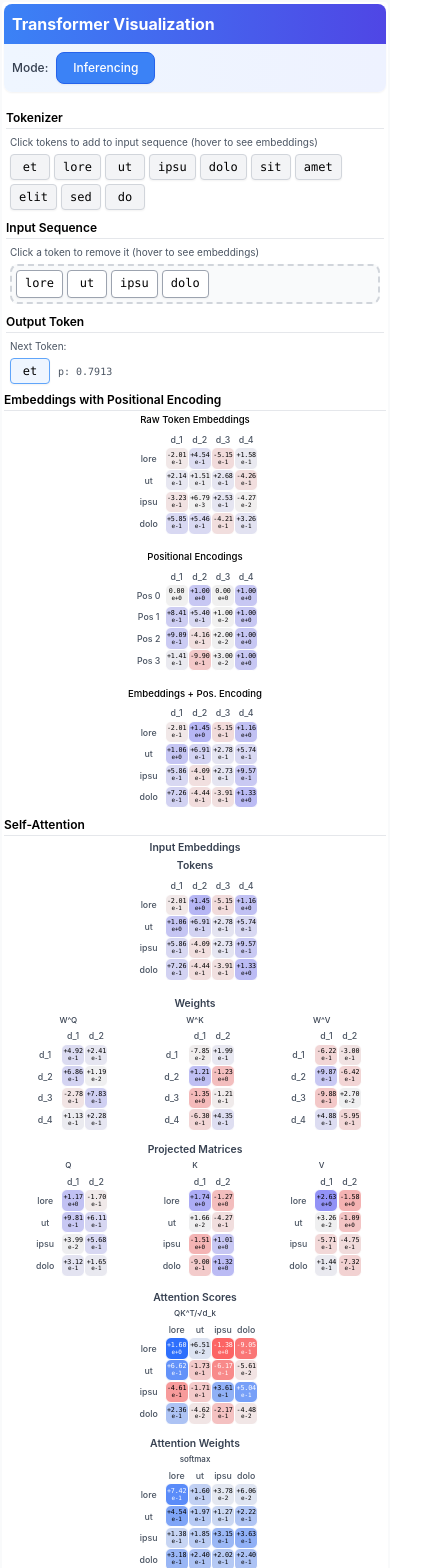
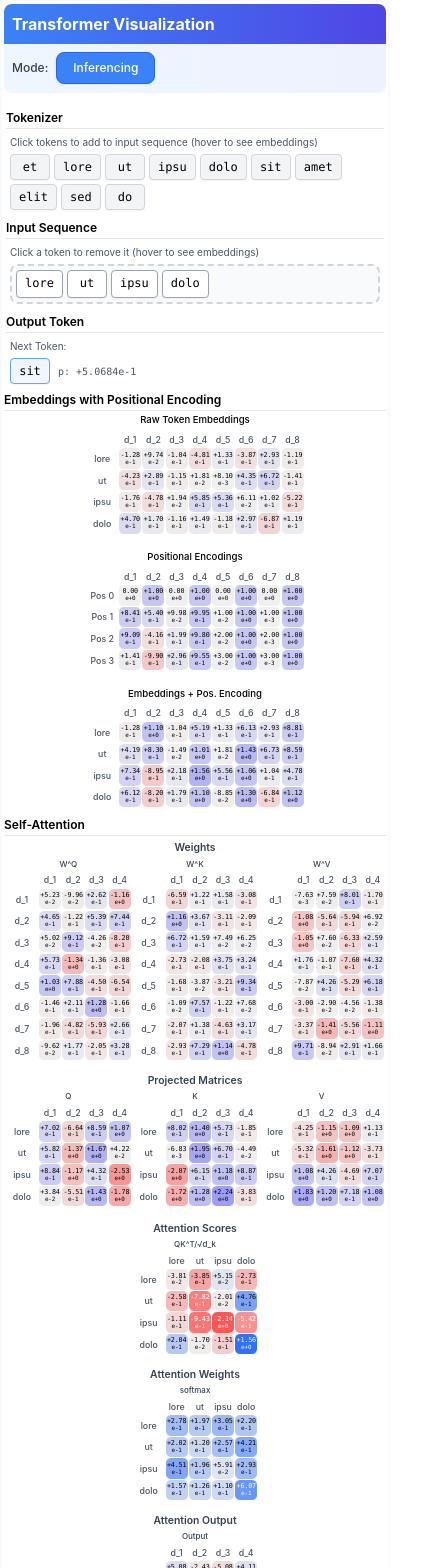
Before and after one commit to niembro64/transformer_visual, a React (Create React App) app: page / in a window 390 px wide. Shown: the top 1568 px of the page, 436 px wide, since content can reach past the window. Built offline with nearby package versions, Linux system fonts and the light colour scheme.

Commit message:
lets try graph

```diff
--- a/src/App.tsx
+++ b/src/App.tsx
@@ -1,12 +1,10 @@
-import React, { useCallback, useEffect, useMemo, useState } from 'react';
+import { useCallback, useEffect, useMemo, useState } from 'react';
 import './App.css';
 import AttentionHead from './components/AttentionHead';
 import FeedForward from './components/FeedForward';
 import MatrixDisplay from './components/MatrixDisplay';
 import {
   addPositionalEncodings,
-  applyRandomWalk,
-  applyRandomWalkToVector,
   generatePositionalEncodings,
   generateSampleAttentionWeights,
   generateSampleEmbeddings,
@@ -14,26 +12,32 @@ import {
   isPortraitOrientation,
   relu,
   vectorDotProduct,
-  mseLoss,
-  mseGradient,
-  updateWeights,
-  updateVectorWeights,
 } from './utils/matrixOperations';
 
+export type HistoryEntry = {
+  loss: number;
+  targetToken: string;
+  predictedToken: string;
+  targetProb: string;
+};
+
 // Training configuration constants
-const LEARNING_RATE = 0.01; // Reduced from 0.1 for more stable training
+const LEARNING_RATE = 0.001; // Reduced from 0.1 for more stable training
 const TRAINING_INTERVAL_MS = 1; // Update every 200ms (5 times per second) instead of 1000ms
+const EXPONENTIAL_DECIMALS = 4; // Number of decimal places for exponential values
+const DIM_EMBEDDING = isPortraitOrientation() ? 8 : 8; // Dimension of embeddings (d_model)
+const DIM_ATTENTION_HEAD = isPortraitOrientation() ? 4 : 4; // Dimension of attention heads (d_k = d_v = d_model / num_heads)
+const DIM_MLP_HIDDEN = 6; // Dimension of MLP hidden layer (d_ff = 8, typically 4x d_model)
 
 function App() {
   // Fixed dimension values
-  const embeddingDim = isPortraitOrientation() ? 4 : 8; // Dimension of embeddings (d_model)
-  const attentionHeadDim = isPortraitOrientation() ? 2 : 4; // Dimension of attention heads (d_k = d_v = d_model / num_heads)
-  const mlpHiddenDim = 4; // Dimension of MLP hidden layer (d_ff = 8, typically 4x d_model)
 
   // Training mode - determines if dropout is applied and weights are updated
   const [trainingMode, setTrainingMode] = useState(false);
   // Target output token for training (what we're trying to predict)
   const [targetTokenIndex, setTargetTokenIndex] = useState<number | null>(null);
+
+  const [history, setHistory] = useState<HistoryEntry[]>([]); // History of training logs
 
   // Vocabulary of 25 common words
   // eslint-disable-next-line react-hooks/exhaustive-deps
@@ -52,7 +56,7 @@ function App() {
 
   // Generate vocabulary embeddings - mutable state
   const [vocabularyEmbeddings, setVocabularyEmbeddings] = useState(() =>
-    generateSampleEmbeddings(vocabularyWords.length, embeddingDim)
+    generateSampleEmbeddings(vocabularyWords.length, DIM_EMBEDDING)
   );
 
   // Track selected tokens (indices into vocabulary)
@@ -74,15 +78,15 @@ function App() {
 
   // Generate positional encodings - regenerate when embedding dimension changes
   const [positionalEncodings, setPositionalEncodings] = useState(() =>
-    generatePositionalEncodings(maxSeqLength, embeddingDim)
+    generatePositionalEncodings(maxSeqLength, DIM_EMBEDDING)
   );
 
   // Update positional encodings when dimensions change
   useEffect(() => {
     setPositionalEncodings(
-      generatePositionalEncodings(maxSeqLength, embeddingDim)
+      generatePositionalEncodings(maxSeqLength, DIM_EMBEDDING)
     );
-  }, [maxSeqLength, embeddingDim]);
+  }, [maxSeqLength, DIM_EMBEDDING]);
 
   // Get embeddings for selected tokens
   const rawEmbeddings = useMemo(() => {
@@ -92,9 +96,9 @@ function App() {
   // Update vocabulary embeddings when dimension changes
   useEffect(() => {
     setVocabularyEmbeddings(
-      generateSampleEmbeddings(vocabularyWords.length, embeddingDim)
+      generateSampleEmbeddings(vocabularyWords.length, DIM_EMBEDDING)
     );
-  }, [embeddingDim]);
+  }, [DIM_EMBEDDING]);
 
   // Apply positional encodings to embeddings
   const embeddings = useMemo(
@@ -189,13 +193,6 @@ function App() {
           const loss = -Math.log(Math.max(targetProb, 1e-7)); // Avoid log(0)
           setTrainingLoss(loss);
 
-          // Gradient for cross-entropy with softmax
-          // For the correct class: gradient = predicted_prob - 1
-          // For other classes: gradient = predicted_prob
-          const gradients = probabilities.map((prob, idx) =>
-            idx === targetTokenIndex ? prob - 1 : prob
-          );
-
           // Convert gradient to embedding space
           // We need to push the output embedding towards the target embedding
           const targetEmbedding = vocabularyEmbeddings[targetTokenIndex];
@@ -203,16 +200,22 @@ function App() {
             (val, i) => val - targetEmbedding[i]
           );
 
-          // Debug logging
           const predictedTokenIndex = dotProducts.indexOf(
             Math.max(...dotProducts)
           );
-          console.log('Training update:', {
-            loss: loss.toFixed(4),
+
+          const historyItem: HistoryEntry = {
+            loss: loss,
             targetToken: vocabularyWords[targetTokenIndex],
             predictedToken: vocabularyWords[predictedTokenIndex],
-            targetProb: targetProb.toFixed(4),
-            LEARNING_RATE,
+            targetProb: targetProb.toFixed(EXPONENTIAL_DECIMALS),
+          };
+
+          // Add to history
+          setHistory((prev: HistoryEntry[]) => {
+            const newHistory = [...prev, historyItem];
+            // Limit history to last 100 entries
+            return newHistory.slice(-1000);
           });
 
           // Apply gradient-based updates to all layers
@@ -388,27 +391,31 @@ function App() {
 
   // Sample data generation for attention weights - regenerate when dimensions change
   const [attentionWeights, setAttentionWeights] = useState(() =>
-    generateSampleAttentionWeights(embeddingDim, attentionHeadDim)
+    generateSampleAttentionWeights(DIM_EMBEDDING, DIM_ATTENTION_HEAD)
   );
 
   // Update attention weights when dimensions change
   useEffect(() => {
     setAttentionWeights(
-      generateSampleAttentionWeights(embeddingDim, attentionHeadDim)
+      generateSampleAttentionWeights(DIM_EMBEDDING, DIM_ATTENTION_HEAD)
     );
-  }, [embeddingDim, attentionHeadDim]);
+  }, [DIM_EMBEDDING, DIM_ATTENTION_HEAD]);
 
   // Generate MLP weights that are compatible with attention head output dimensions
   const [mlpWeights, setMlpWeights] = useState(() =>
-    generateSampleMLPWeights(embeddingDim, mlpHiddenDim, attentionHeadDim)
+    generateSampleMLPWeights(DIM_EMBEDDING, DIM_MLP_HIDDEN, DIM_ATTENTION_HEAD)
   );
 
   // Update MLP weights when dimensions change
   useEffect(() => {
     setMlpWeights(
-      generateSampleMLPWeights(embeddingDim, mlpHiddenDim, attentionHeadDim)
+      generateSampleMLPWeights(
+        DIM_EMBEDDING,
+        DIM_MLP_HIDDEN,
+        DIM_ATTENTION_HEAD
+      )
     );
-  }, [embeddingDim, mlpHiddenDim, attentionHeadDim]);
+  }, [DIM_EMBEDDING, DIM_MLP_HIDDEN, DIM_ATTENTION_HEAD]);
 
   // No need for these functions anymore - handled by drag and drop
 
@@ -446,9 +453,9 @@ function App() {
 
   const initialElement: ElementObject | null = useMemo(() => {
     // Initialize selectedElement to the second-to-last token's 4th embedding
-    if (selectedTokenIndices.length > 0 && embeddingDim > 0) {
+    if (selectedTokenIndices.length > 0 && DIM_EMBEDDING > 0) {
       const tokenIndex = Math.max(0, selectedTokenIndices.length - 2); // Second-to-last token
-      const embIndex = Math.min(3, embeddingDim - 1); // 4th embedding (index 3) or last if fewer
+      const embIndex = Math.min(3, DIM_EMBEDDING - 1); // 4th embedding (index 3) or last if fewer
 
       return {
         matrixType: 'embeddings',
@@ -457,7 +464,7 @@ function App() {
       };
     }
     return null;
-  }, [selectedTokenIndices, embeddingDim]);
+  }, [selectedTokenIndices, DIM_EMBEDDING]);
 
   // State for the current value of the selected element
   const [selectedValue, setSelectedValue] = useState<number | null>(null);
@@ -549,7 +556,7 @@ function App() {
 
         if (matrixType === 'embeddings') {
           // Update the vocabulary embedding for the specific token
-          if (row < selectedTokenIndices.length && col < embeddingDim) {
+          if (row < selectedTokenIndices.length && col < DIM_EMBEDDING) {
             const tokenVocabIdx = selectedTokenIndices[row];
             // Create a new copy of vocabulary embeddings with the updated value
             const newVocabEmbeddings = vocabularyEmbeddings.map((r, i) =>
@@ -734,7 +741,7 @@ function App() {
                         data={[vocabularyEmbeddings[idx]]}
                         rowLabels={['']}
                         columnLabels={Array.from(
-                          { length: embeddingDim },
+                          { length: DIM_EMBEDDING },
                           (_, i) => `d${i + 1}`
                         )}
                         maxAbsValue={0.2}
@@ -783,7 +790,7 @@ function App() {
                             data={[vocabularyEmbeddings[tokenIdx]]}
                             rowLabels={['']}
                             columnLabels={Array.from(
-                              { length: embeddingDim },
+                              { length: DIM_EMBEDDING },
                               (_, i) => `d${i + 1}`
                             )}
                             maxAbsValue={0.2}
@@ -848,7 +855,7 @@ function App() {
                                 ]}
                                 rowLabels={['']}
                                 columnLabels={Array.from(
-                                  { length: embeddingDim },
+                                  { length: DIM_EMBEDDING },
                                   (_, i) => `d${i + 1}`
                                 )}
                                 maxAbsValue={0.2}
@@ -859,7 +866,8 @@ function App() {
                             </div>
                           </div>
                           <span className="text-[10px] sm:text-xs text-gray-600 font-mono">
-                            p: {predictedProb.toFixed(4)}
+                            p: {predictedProb >= 0 ? '+' : ''}
+                            {predictedProb.toExponential(EXPONENTIAL_DECIMALS)}
                           </span>
                         </div>
                       );
@@ -891,7 +899,7 @@ function App() {
                                 data={[vocabularyEmbeddings[targetTokenIndex]]}
                                 rowLabels={['']}
                                 columnLabels={Array.from(
-                                  { length: embeddingDim },
+                                  { length: DIM_EMBEDDING },
                                   (_, i) => `d${i + 1}`
                                 )}
                                 maxAbsValue={0.2}
@@ -903,7 +911,8 @@ function App() {
                           </div>
                           {trainingLoss !== null && (
                             <span className="text-[10px] sm:text-xs text-gray-600 font-mono">
-                              Loss: {trainingLoss.toFixed(4)}
+                              Loss: {trainingLoss >= 0 ? '+' : ''}
+                              {trainingLoss.toExponential(EXPONENTIAL_DECIMALS)}
                             </span>
                           )}
                         </div>
@@ -949,7 +958,7 @@ function App() {
                     data={rawEmbeddings}
                     rowLabels={tokenLabels}
                     columnLabels={Array.from(
-                      { length: embeddingDim },
+                      { length: DIM_EMBEDDING },
                       (_, i) => `d_${i + 1}`
                     )}
                     maxAbsValue={0.2}
@@ -986,7 +995,7 @@ function App() {
                       (_, i) => `Pos ${i}`
                     )}
                     columnLabels={Array.from(
-                      { length: embeddingDim },
+                      { length: DIM_EMBEDDING },
                       (_, i) => `d_${i + 1}`
                     )}
                     maxAbsValue={0.2}
@@ -1011,7 +1020,7 @@ function App() {
                     data={embeddingsWithDropout}
                     rowLabels={tokenLabels}
                     columnLabels={Array.from(
-                      { length: embeddingDim },
+                      { length: DIM_EMBEDDING },
                       (_, i) => `d_${i + 1}`
                     )}
                     maxAbsValue={0.2}
@@ -1147,7 +1156,7 @@ function App() {
                           data={[nextTokenPrediction]} // Use the last token's embedding
                           rowLabels={['']}
                           columnLabels={Array.from(
-                            { length: embeddingDim },
+                            { length: DIM_EMBEDDING },
                             (_, i) => `d_${i + 1}`
                           )}
                           maxAbsValue={0.3}
@@ -1232,7 +1241,7 @@ function App() {
                                   data={[topPredictedTokenEmbedding]}
                                   rowLabels={['']}
                                   columnLabels={Array.from(
-                                    { length: embeddingDim },
+                                    { length: DIM_EMBEDDING },
                                     (_, i) => `d${i + 1}`
                                   )}
                                   maxAbsValue={0.2}
@@ -1244,7 +1253,11 @@ function App() {
                             </div>
                           </div>
                           <div className="text-[0.6rem] sm:text-[0.65rem] font-mono text-gray-600 px-2 sm:px-3 py-0.5 min-w-[55px] sm:min-w-[60px] text-center">
-                            p: {sortedSoftmax[0].value.toFixed(4)}
+                            p:{' '}
+                            {sortedSoftmax[0]?.value
+                              ? (sortedSoftmax[0].value >= 0 ? '+' : '') +
+                                sortedSoftmax[0].value.toExponential(2)
+                              : '+0.00e+0'}
                           </div>
 
                           {/* Raw embedding for the predicted token */}
@@ -1257,7 +1270,7 @@ function App() {
                             ]}
                             rowLabels={[topPredictedToken]}
                             columnLabels={Array.from(
-                              { length: embeddingDim },
+                              { length: DIM_EMBEDDING },
                               (_, i) => `d_${i + 1}`
                             )}
                             maxAbsValue={0.2}
@@ -1290,17 +1303,17 @@ function App() {
 
               <div className="flex items-center">
                 <span className="font-semibold mr-1">Embedding Dim:</span>
-                <span>{embeddingDim}</span>
+                <span>{DIM_EMBEDDING}</span>
               </div>
 
               <div className="flex items-center">
                 <span className="font-semibold mr-1">Attention Head Dim:</span>
-                <span>{attentionHeadDim}</span>
+                <span>{DIM_ATTENTION_HEAD}</span>
               </div>
 
               <div className="flex items-center">
                 <span className="font-semibold mr-1">FFN Hidden Dim:</span>
-                <span>{mlpHiddenDim}</span>
+                <span>{DIM_MLP_HIDDEN}</span>
               </div>
             </div>
           </div>
--- a/src/components/AttentionHead.tsx
+++ b/src/components/AttentionHead.tsx
@@ -115,24 +115,8 @@ const AttentionHead: React.FC<AttentionHeadProps> = ({
   return (
     <div className="flex flex-col gap-0.5 p-0.5 bg-white rounded">
       {/* Main Container - Responsive layout based on orientation */}
-      <div className={`flex flex-col ${!isPortraitOrientation() ? 'md:grid md:grid-cols-3' : ''} lg:grid lg:grid-cols-12 gap-3 lg:gap-1`}>
-        {/* Input Embeddings - Full width in portrait, 1/3 in landscape on mobile, 3/12 on desktop */}
-        <div className={`${!isPortraitOrientation() ? 'md:col-span-1' : ''} lg:col-span-3 flex flex-col items-center justify-center`}>
-          <h3 className="text-[0.65rem] font-semibold mb-0.5 text-gray-700 text-center w-full">Input Embeddings</h3>
-          <MatrixDisplay
-            data={embeddings}
-            label="Tokens"
-            rowLabels={labels}
-            columnLabels={modelDimLabels}
-            maxAbsValue={0.2}
-            className="mb-1"
-            cellSize="xs"
-            selectable={false} // Set to false - not editable
-            matrixType="none" // Set to none to prevent selection
-          />
-        </div>
-
-        {/* Projection Matrices - Full width in portrait, 1/3 in landscape on mobile, 4/12 on desktop */}
+      <div className={`flex flex-col ${!isPortraitOrientation() ? 'md:grid md:grid-cols-2' : ''} lg:grid lg:grid-cols-9 gap-3 lg:gap-1`}>
+        {/* Projection Matrices - Full width in portrait, 1/2 in landscape on mobile, 4/9 on desktop */}
         {showSteps && (
           <div className={`${!isPortraitOrientation() ? 'md:col-span-1' : ''} lg:col-span-4 flex flex-col items-center justify-center`}>
             <h3 className="text-[0.65rem] font-semibold mb-0.5 text-gray-700 text-center w-full">Weights</h3>
@@ -189,7 +173,7 @@ const AttentionHead: React.FC<AttentionHeadProps> = ({
           </div>
         )}
 
-        {/* Q, K, V Matrices - Full width in portrait, 1/3 in landscape on mobile, 5/12 on desktop */}
+        {/* Q, K, V Matrices - Full width in portrait, 1/2 in landscape on mobile, 5/9 on desktop */}
         {showSteps && (
           <div className={`${!isPortraitOrientation() ? 'md:col-span-1' : ''} lg:col-span-5 flex flex-col items-center justify-center`}>
             <h3 className="text-[0.65rem] font-semibold mb-0.5 text-gray-700 text-center w-full">Projected Matrices</h3>
```
Also changed, not shown: src/components/FeedForward.tsx (+4 -19 lines).
